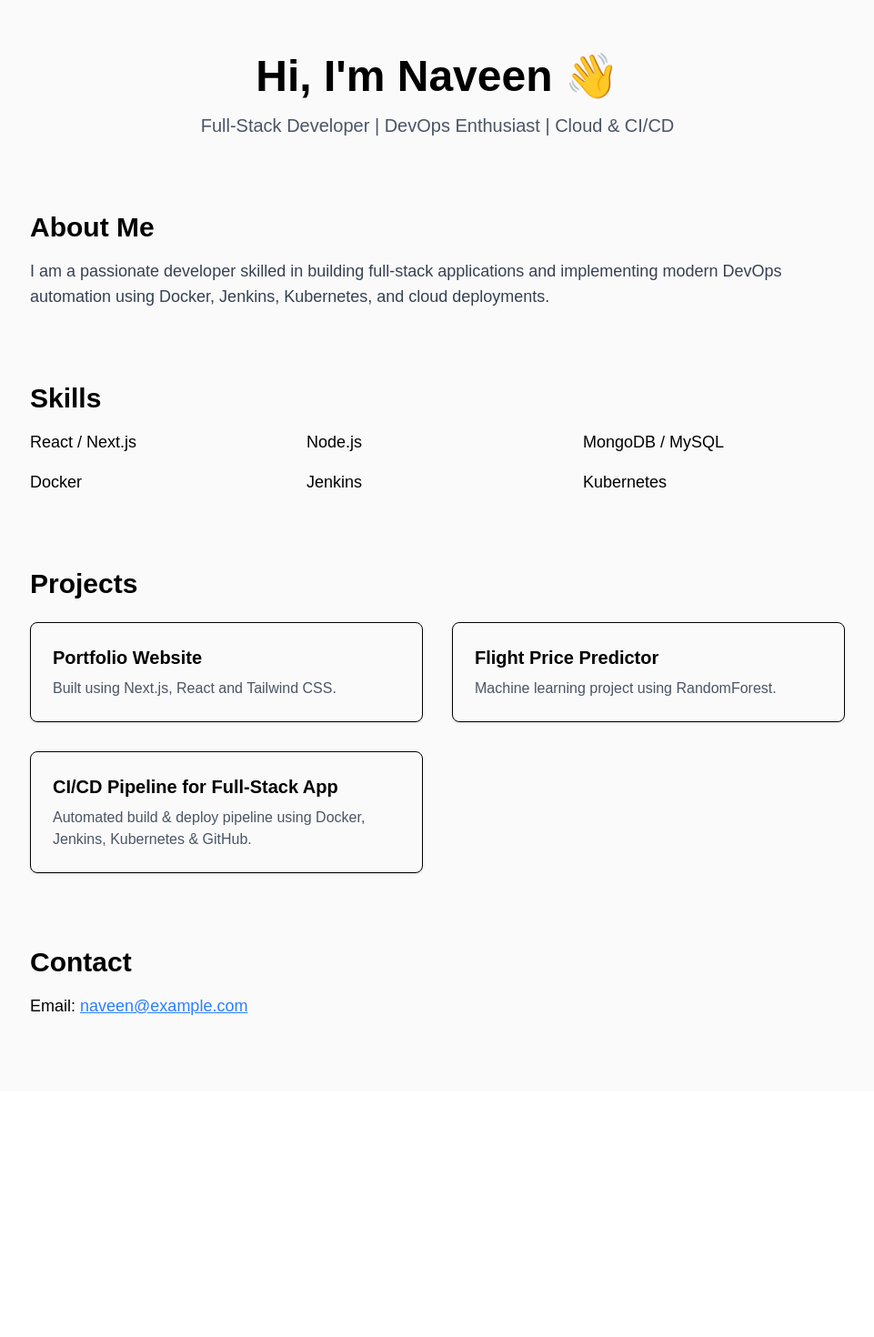
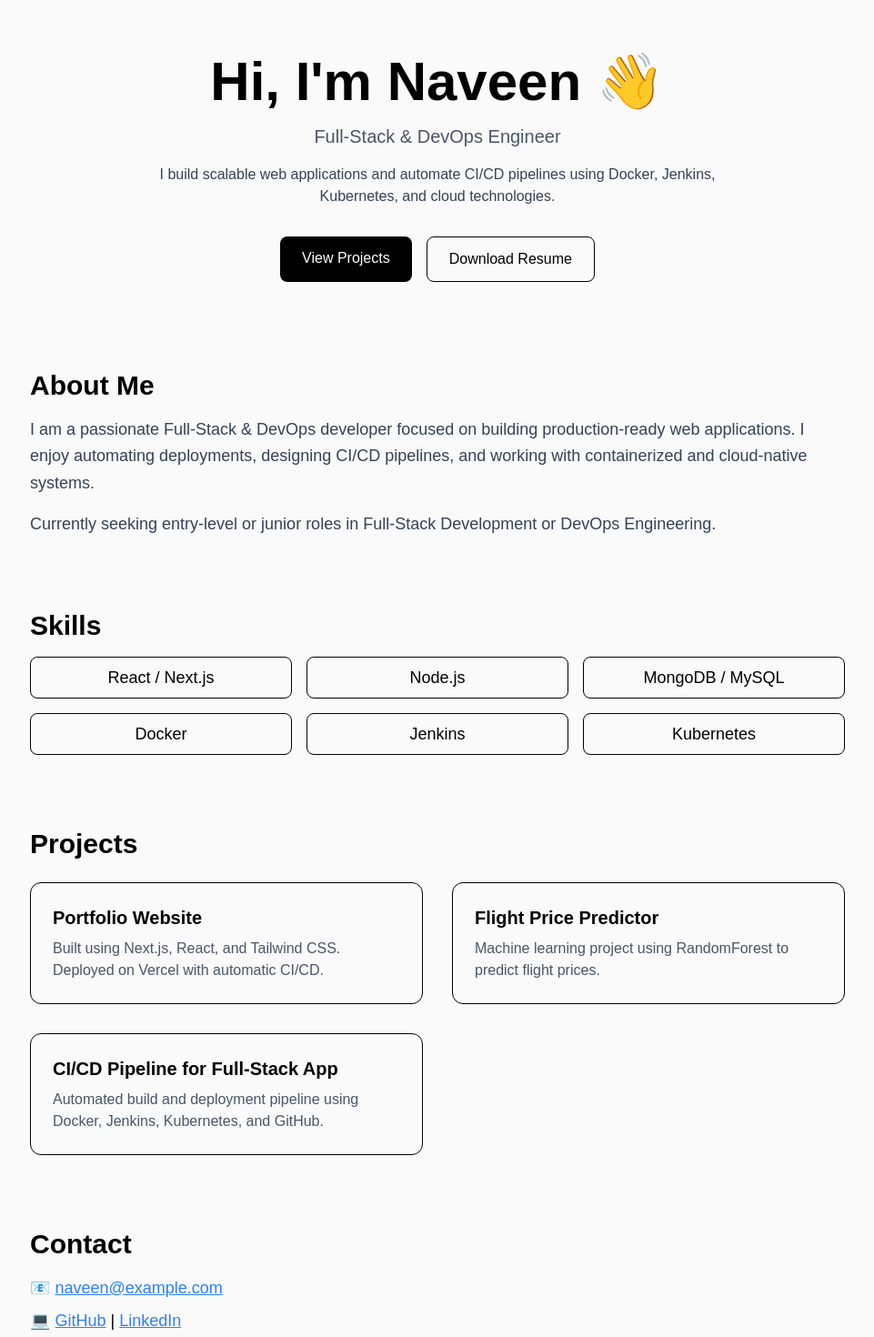
Before and after one commit to Naveen4421/My_portfolio, a Next.js app: page / in a window 1280 px wide. Shown: the part 140-1610 px from the top of the page at 91% size, without its empty margins (159-1120 px from the left). Before the commit the page ends 1380 px from the top, so only its background shows below. Built offline with nearby package versions, Linux system fonts and the light colour scheme.

Commit message:
Add top padding to prevent navbar overlap

```diff
--- a/app/page.tsx
+++ b/app/page.tsx
@@ -2,23 +2,52 @@ export default function Home() {
   return (
     <div className="min-h-screen px-6 py-20 bg-zinc-50 dark:bg-black text-black dark:text-white">
       {/* HEADER */}
-      <header className="mb-20 text-center">
-        <h1 className="text-5xl font-bold">Hi, I'm Naveen 👋</h1>
+      <header className="mb-24 text-center">
+        <h1 className="text-5xl md:text-6xl font-bold">
+          Hi, I&apos;m Naveen 👋
+        </h1>
+
         <p className="text-xl mt-4 text-gray-600 dark:text-gray-400">
-          Full-Stack Developer | DevOps Enthusiast | Cloud & CI/CD
+          Full-Stack & DevOps Engineer
         </p>
+
+        <p className="mt-4 max-w-2xl mx-auto text-gray-700 dark:text-gray-300">
+          I build scalable web applications and automate CI/CD pipelines
+          using Docker, Jenkins, Kubernetes, and cloud technologies.
+        </p>
+
+        <div className="mt-8 flex justify-center gap-4">
+          <a
+            href="#projects"
+            className="px-6 py-3 bg-black dark:bg-white text-white dark:text-black rounded-lg font-medium hover:scale-105 transition"
+          >
+            View Projects
+          </a>
+
+          <a
+            href="/resume.pdf"
+            className="px-6 py-3 border rounded-lg hover:bg-black hover:text-white dark:hover:bg-white dark:hover:text-black transition"
+          >
+            Download Resume
+          </a>
+        </div>
       </header>
 
       {/* SECTIONS */}
       <section className="max-w-4xl mx-auto space-y-20">
-
         {/* ABOUT */}
         <div>
           <h2 className="text-3xl font-semibold mb-4">About Me</h2>
-          <p className="text-lg text-gray-700 dark:text-gray-300">
-            I am a passionate developer skilled in building full-stack applications
-            and implementing modern DevOps automation using Docker, Jenkins,
-            Kubernetes, and cloud deployments.
+          <p className="text-lg text-gray-700 dark:text-gray-300 leading-relaxed">
+            I am a passionate Full-Stack & DevOps developer focused on building
+            production-ready web applications. I enjoy automating deployments,
+            designing CI/CD pipelines, and working with containerized and
+            cloud-native systems.
+          </p>
+
+          <p className="mt-4 text-lg text-gray-700 dark:text-gray-300">
+            Currently seeking entry-level or junior roles in Full-Stack
+            Development or DevOps Engineering.
           </p>
         </div>
 
@@ -26,59 +55,88 @@ export default function Home() {
         <div>
           <h2 className="text-3xl font-semibold mb-4">Skills</h2>
           <ul className="grid grid-cols-2 md:grid-cols-3 gap-4 text-lg">
-            <li>React / Next.js</li>
-            <li>Node.js</li>
-            <li>MongoDB / MySQL</li>
-            <li>Docker</li>
-            <li>Jenkins</li>
-            <li>Kubernetes</li>
+            {[
+              "React / Next.js",
+              "Node.js",
+              "MongoDB / MySQL",
+              "Docker",
+              "Jenkins",
+              "Kubernetes",
+            ].map((skill) => (
+              <li
+                key={skill}
+                className="border rounded-lg px-4 py-2 text-center hover:scale-105 transition"
+              >
+                {skill}
+              </li>
+            ))}
           </ul>
         </div>
 
         {/* PROJECTS */}
-        <div>
+        <div id="projects">
           <h2 className="text-3xl font-semibold mb-6">Projects</h2>
 
           <div className="grid grid-cols-1 md:grid-cols-2 gap-8">
-
-            <div className="p-6 border rounded-lg shadow">
+            <div className="p-6 border rounded-xl hover:shadow-lg transition">
               <h3 className="text-xl font-semibold">Portfolio Website</h3>
               <p className="mt-2 text-gray-600 dark:text-gray-400">
-                Built using Next.js, React and Tailwind CSS.
+                Built using Next.js, React, and Tailwind CSS. Deployed on Vercel
+                with automatic CI/CD.
               </p>
             </div>
 
-            <div className="p-6 border rounded-lg shadow">
+            <div className="p-6 border rounded-xl hover:shadow-lg transition">
               <h3 className="text-xl font-semibold">Flight Price Predictor</h3>
               <p className="mt-2 text-gray-600 dark:text-gray-400">
-                Machine learning project using RandomForest.
+                Machine learning project using RandomForest to predict flight
+                prices.
               </p>
             </div>
 
-            <div className="p-6 border rounded-lg shadow">
+            <div className="p-6 border rounded-xl hover:shadow-lg transition">
               <h3 className="text-xl font-semibold">
                 CI/CD Pipeline for Full-Stack App
               </h3>
               <p className="mt-2 text-gray-600 dark:text-gray-400">
-                Automated build & deploy pipeline using Docker, Jenkins,
-                Kubernetes & GitHub.
+                Automated build and deployment pipeline using Docker, Jenkins,
+                Kubernetes, and GitHub.
               </p>
             </div>
-
           </div>
         </div>
 
         {/* CONTACT */}
         <div>
           <h2 className="text-3xl font-semibold mb-4">Contact</h2>
+
           <p className="text-lg">
-            Email:{" "}
-            <a href="mailto:naveen@example.com" className="text-blue-500 underline">
+            📧{" "}
+            <a
+              href="mailto:naveen.siddappa44@gmail.com"
+              className="text-blue-500 underline"
+            >
               naveen@example.com
             </a>
           </p>
+
+          <p className="text-lg mt-2">
+            💻{" "}
+            <a
+              href="https://github.com/Naveen4421"
+              className="text-blue-500 underline"
+            >
+              GitHub
+            </a>{" "}
+            |{" "}
+            <a
+              href="https://linkedin.com/in/naveen-s-44ns"
+              className="text-blue-500 underline"
+            >
+              LinkedIn
+            </a>
+          </p>
         </div>
-
       </section>
     </div>
   );
```
